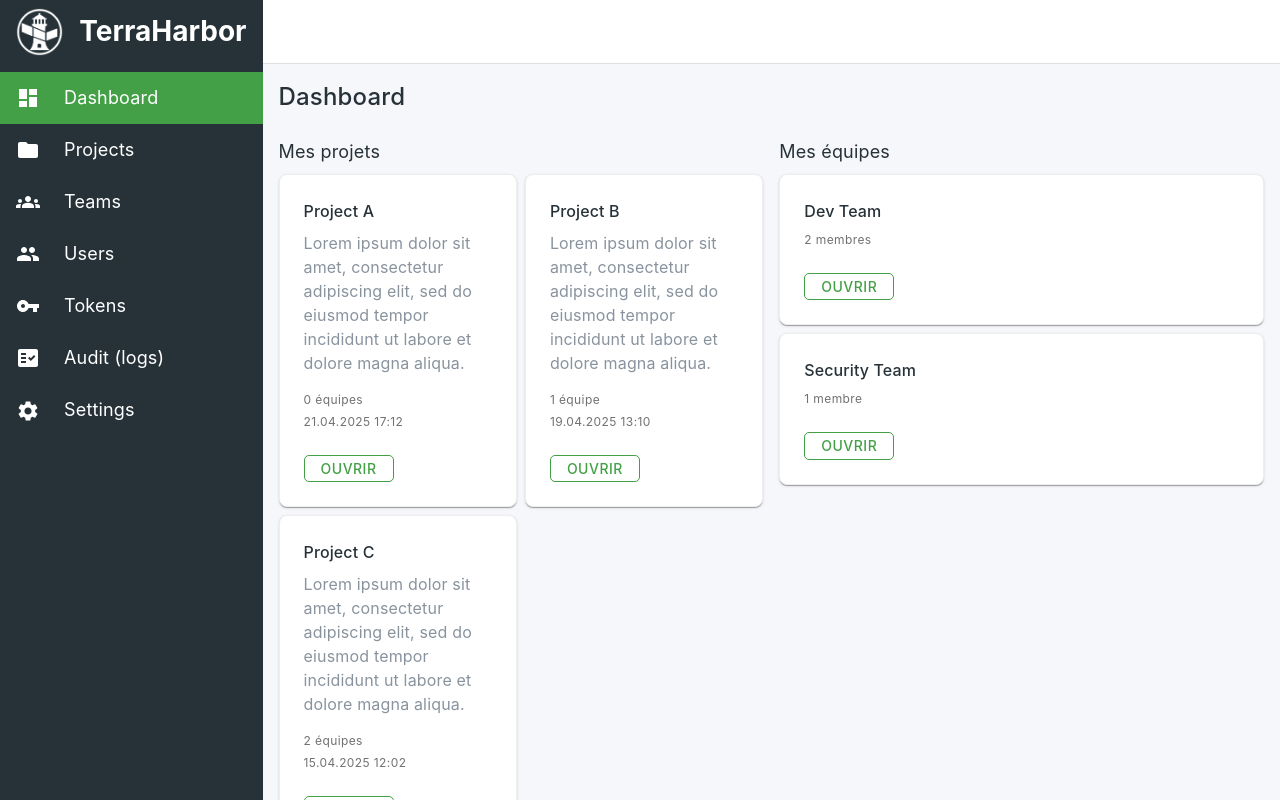
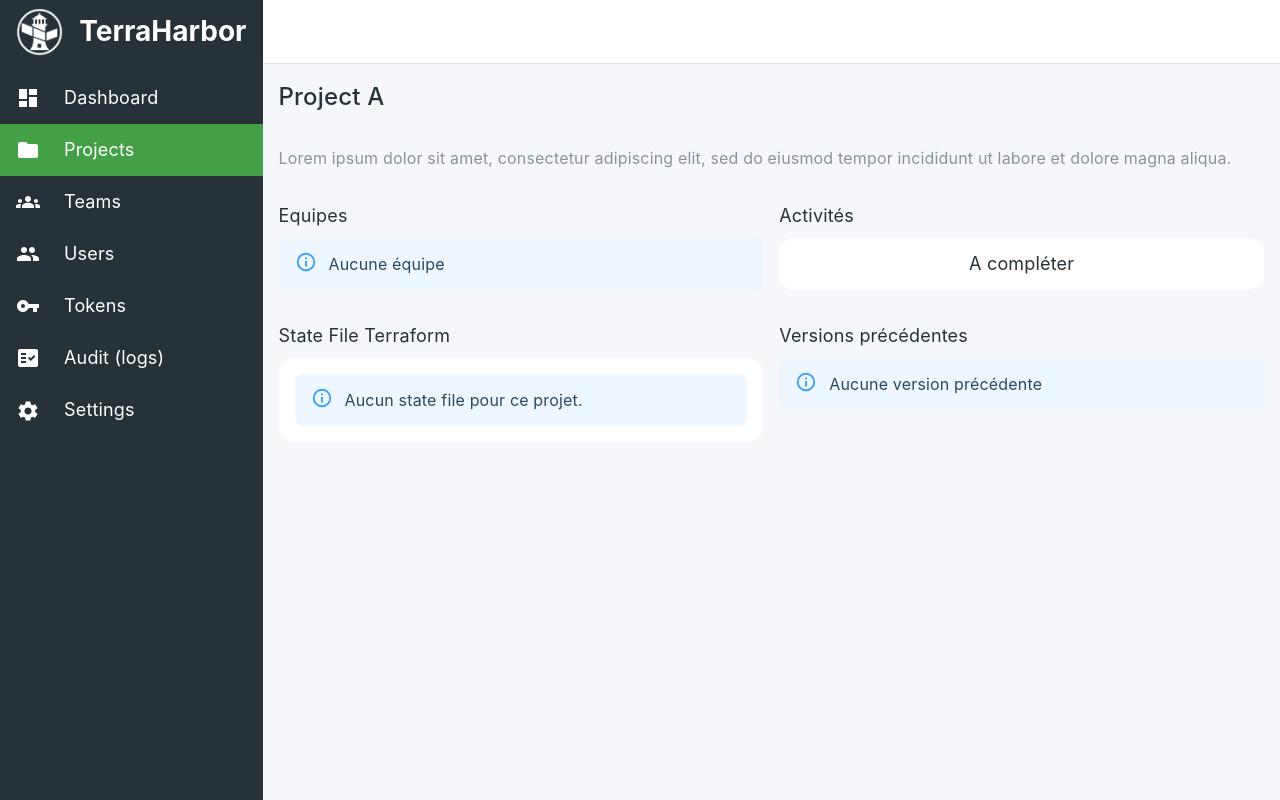
Before and after one commit to terraharbor/frontend, a React (Vite) app: page /projects/1 in a window 1280 px wide. Before the commit this address led to /. Built offline with nearby package versions, Linux system fonts and the light colour scheme.

Commit message:
feat: project page

```diff
--- a/src/App.tsx
+++ b/src/App.tsx
@@ -5,6 +5,7 @@ import AppShell from './components/layout/AppShell';
 import { useAuth } from './components/providers/useAuth';
 import DashboardPage from './pages/DashboardPage';
 import LoginPage from './pages/LoginPage';
+import ProjectPage from './pages/ProjectPage';
 import { ProjectsPage } from './pages/ProjectsPage';
 import RegisterPage from './pages/RegisterPage';
 import TeamPage from './pages/TeamPage';
@@ -38,6 +39,7 @@ const App: FC = () => {
             <Routes>
               <Route path="/" element={<DashboardPage />} />
               <Route path="/projects" element={<ProjectsPage />} />
+              <Route path="/projects/:id" element={<ProjectPage />} />
               <Route path="/teams" element={<TeamsPage />} />
               <Route path="/teams/:id" element={<TeamPage />} />
               <Route path="/users" element={<UsersPage />} />
--- /dev/null
+++ b/src/components/cards/StateFileCard.tsx
@@ -0,0 +1,65 @@
+import CompareArrowsIcon from '@mui/icons-material/CompareArrows';
+import RestoreIcon from '@mui/icons-material/Restore';
+import VisibilityIcon from '@mui/icons-material/Visibility';
+import { IconButton, Stack, Tooltip, Typography } from '@mui/material';
+import { FC, useMemo } from 'react';
+import { sampleUsers } from '../../sampleData';
+import { StateFileSnapshot } from '../../types/buisness';
+
+type StateFileCardProps = {
+  stateFile: StateFileSnapshot;
+  onCompare: (state: StateFileSnapshot) => void;
+  onRestore: (state: StateFileSnapshot) => void;
+  onView: (state: StateFileSnapshot) => void;
+};
+
+const StateFileCard: FC<StateFileCardProps> = ({ stateFile, onCompare, onRestore, onView }) => {
+  const createdByUser = useMemo(
+    () => sampleUsers.find((u) => u.id === stateFile.createdBy),
+    [stateFile],
+  );
+
+  return (
+    <Stack
+      direction="row"
+      sx={{
+        justifyContent: 'space-between',
+        alignItems: 'center',
+        border: '1px solid',
+        borderColor: 'divider',
+        borderRadius: 2,
+        p: 2,
+        bgcolor: 'neutral.white',
+      }}
+    >
+      <Stack>
+        <Typography variant="body2" sx={{ fontWeight: 600 }}>
+          v{stateFile.version}
+        </Typography>
+        <Typography variant="caption" color="text.secondary">
+          {new Date(stateFile.createdAt).toLocaleString()} • par {createdByUser?.username}
+        </Typography>
+      </Stack>
+
+      <Stack direction="row" spacing={1}>
+        <Tooltip title="Comparer">
+          <IconButton size="small" onClick={() => onCompare(stateFile)}>
+            <CompareArrowsIcon fontSize="small" />
+          </IconButton>
+        </Tooltip>
+        <Tooltip title="Restaurer">
+          <IconButton size="small" onClick={() => onRestore(stateFile)}>
+            <RestoreIcon fontSize="small" />
+          </IconButton>
+        </Tooltip>
+        <Tooltip title="Voir">
+          <IconButton size="small" onClick={() => onView(stateFile)}>
+            <VisibilityIcon fontSize="small" />
+          </IconButton>
+        </Tooltip>
+      </Stack>
+    </Stack>
+  );
+};
+
+export default StateFileCard;
--- /dev/null
+++ b/src/pages/ProjectPage.tsx
@@ -0,0 +1,144 @@
+import { Alert, Box, Stack, Typography } from '@mui/material';
+import { FC, useMemo, useState } from 'react';
+import { useParams } from 'react-router-dom';
+import StateFileCard from '../components/cards/StateFileCard';
+import TeamCard from '../components/cards/TeamCard';
+import PageHeader from '../components/PageHeader';
+import { sampleProjects, sampleStateFilesTerraform, sampleTeams, sampleUsers } from '../sampleData';
+import { Project, StateFileSnapshot, Team } from '../types/buisness';
+
+const ProjectPage: FC = () => {
+  const { id } = useParams<{ id: string }>();
+
+  const initialProject: Project | undefined = useMemo(
+    () => sampleProjects.find((p) => p.id === id),
+    [id],
+  );
+  const [project, setProject] = useState<Project | undefined>(initialProject);
+
+  const teams = useMemo<Team[]>(
+    () => (project ? sampleTeams.filter((t) => project.teamIds.includes(t.id)) : []),
+    [project],
+  );
+
+  const { currentState, previousStates } = useMemo(() => {
+    if (!project) return { currentState: undefined, previousStates: [] as StateFileSnapshot[] };
+
+    const states = sampleStateFilesTerraform
+      .filter((s) => s.projectId === project.id)
+      .sort((a, b) => b.version - a.version);
+
+    const [current, ...previous] = states;
+    return { currentState: current, previousStates: previous };
+  }, [project]);
+
+  const currentStateCreatedByUser = useMemo(
+    () => (currentState ? sampleUsers.find((u) => currentState?.createdBy === u.id) : undefined),
+    [currentState],
+  );
+
+  if (!project) {
+    return (
+      <Stack spacing={2}>
+        <PageHeader title="Projet introuvable" />
+        <Alert severity="error">Impossible de trouver un projet avec l'id "{id}".</Alert>
+      </Stack>
+    );
+  }
+
+  return (
+    <Stack spacing={4}>
+      <PageHeader title={project.name} />
+      {project.description && <Typography variant="body2">{project.description}</Typography>}
+
+      <Stack spacing={4}>
+        <Stack direction="row" spacing={2}>
+          <Stack spacing={1} sx={{ flex: 1 }}>
+            <Typography>Equipes</Typography>
+            {teams && teams.length > 0 ? (
+              <Stack spacing={1}>
+                {...teams.map((team) => <TeamCard key={team.id} team={team} onOpen={() => {}} />)}
+              </Stack>
+            ) : (
+              <Alert severity="info">Aucune équipe</Alert>
+            )}
+          </Stack>
+
+          <Stack spacing={1} sx={{ flex: 1 }}>
+            <Typography>Activités</Typography>
+            <Stack
+              height="100%"
+              sx={{
+                bgcolor: 'neutral.white',
+                justifyContent: 'center',
+                alignItems: 'center',
+                borderRadius: 2,
+              }}
+            >
+              A compléter
+            </Stack>
+          </Stack>
+        </Stack>
+
+        <Stack direction="row" spacing={2}>
+          <Stack spacing={1} sx={{ flex: 1 }}>
+            <Typography>State File Terraform</Typography>
+            <Stack
+              sx={{
+                bgcolor: 'neutral.white',
+                borderRadius: 2,
+                p: 2,
+                maxHeight: 360,
+                overflow: 'auto',
+              }}
+            >
+              {currentState ? (
+                <>
+                  <Typography variant="caption" color="text.secondary" sx={{ mb: 1 }}>
+                    Actuel • v{currentState.version} •{' '}
+                    {new Date(currentState.createdAt).toLocaleString()} • par{' '}
+                    {currentStateCreatedByUser && currentStateCreatedByUser.username}
+                  </Typography>
+                  <Box
+                    component="pre"
+                    sx={{
+                      m: 0,
+                      fontFamily:
+                        'ui-monospace, SFMono-Regular, Menlo, Monaco, Consolas, "Liberation Mono", "Courier New", monospace',
+                      fontSize: 12,
+                      whiteSpace: 'pre',
+                    }}
+                  >
+                    {currentState.content}
+                  </Box>
+                </>
+              ) : (
+                <Alert severity="info">Aucun state file pour ce projet.</Alert>
+              )}
+            </Stack>
+          </Stack>
+
+          <Stack spacing={1} sx={{ flex: 1 }}>
+            <Typography>Versions précédentes</Typography>
+            <Stack spacing={1} sx={{ maxHeight: 360 }}>
+              {previousStates.length > 0 ? (
+                previousStates.map((s) => (
+                  <StateFileCard
+                    stateFile={s}
+                    onCompare={() => {}}
+                    onRestore={() => {}}
+                    onView={() => {}}
+                  />
+                ))
+              ) : (
+                <Alert severity="info">Aucune version précédente</Alert>
+              )}
+            </Stack>
+          </Stack>
+        </Stack>
+      </Stack>
+    </Stack>
+  );
+};
+
+export default ProjectPage;
--- a/src/sampleData.ts
+++ b/src/sampleData.ts
@@ -1,4 +1,4 @@
-import { Project, Team, User } from './types/buisness';
+import { Project, StateFileSnapshot, Team, User } from './types/buisness';
 
 export const sampleProjects: Project[] = [
   {
@@ -60,3 +60,98 @@ export const sampleUsers: User[] = [
     role: 'User',
   },
 ];
+
+export const sampleStateFilesTerraform: StateFileSnapshot[] = [
+  {
+    id: 'state-001',
+    projectId: '3',
+    version: 1,
+    content: JSON.stringify(
+      {
+        version: 4,
+        terraform_version: '1.6.3',
+        resources: [
+          { type: 'aws_s3_bucket', name: 'app_bucket', id: 'bucket-123' },
+          { type: 'aws_iam_role', name: 'app_role', id: 'role-abc' },
+        ],
+      },
+      null,
+      2,
+    ),
+    createdAt: new Date('2025-08-01T10:12:00Z'),
+    createdBy: '1',
+  },
+  {
+    id: 'state-002',
+    projectId: '3',
+    version: 2,
+    content: JSON.stringify(
+      {
+        version: 4,
+        terraform_version: '1.6.3',
+        resources: [
+          { type: 'aws_vpc', name: 'main_vpc', id: 'vpc-789' },
+          { type: 'aws_subnet', name: 'public_subnet', id: 'subnet-456' },
+        ],
+      },
+      null,
+      2,
+    ),
+    createdAt: new Date('2025-08-10T14:35:00Z'),
+    createdBy: '3',
+  },
+  {
+    id: 'state-003',
+    projectId: '3',
+    version: 3,
+    content: JSON.stringify(
+      {
+        version: 4,
+        terraform_version: '1.7.0',
+        resources: [{ type: 'aws_lambda_function', name: 'process_data', id: 'lambda-xyz' }],
+      },
+      null,
+      2,
+    ),
+    createdAt: new Date('2025-08-15T09:20:00Z'),
+    createdBy: '2',
+  },
+  {
+    id: 'state-004',
+    projectId: '3',
+    version: 4,
+    content: JSON.stringify(
+      {
+        version: 4,
+        terraform_version: '1.6.5',
+        resources: [
+          { type: 'azurerm_resource_group', name: 'rg_app', id: 'rg-999' },
+          { type: 'azurerm_storage_account', name: 'stapp', id: 'st-111' },
+        ],
+      },
+      null,
+      2,
+    ),
+    createdAt: new Date('2025-08-20T17:42:00Z'),
+    createdBy: '2',
+  },
+  {
+    id: 'state-005',
+    projectId: '3',
+    version: 5,
+    content: JSON.stringify(
+      {
+        version: 4,
+        terraform_version: '1.7.1',
+        resources: [
+          { type: 'google_compute_instance', name: 'vm-web', id: 'gce-555' },
+          { type: 'google_sql_database_instance', name: 'db-prod', id: 'sql-777' },
+        ],
+      },
+      null,
+      2,
+    ),
+    createdAt: new Date('2025-08-25T12:05:00Z'),
+    createdBy: '1',
+  },
+];
```
Also changed, not shown: src/types/buisness.ts (+9 -0 lines).
